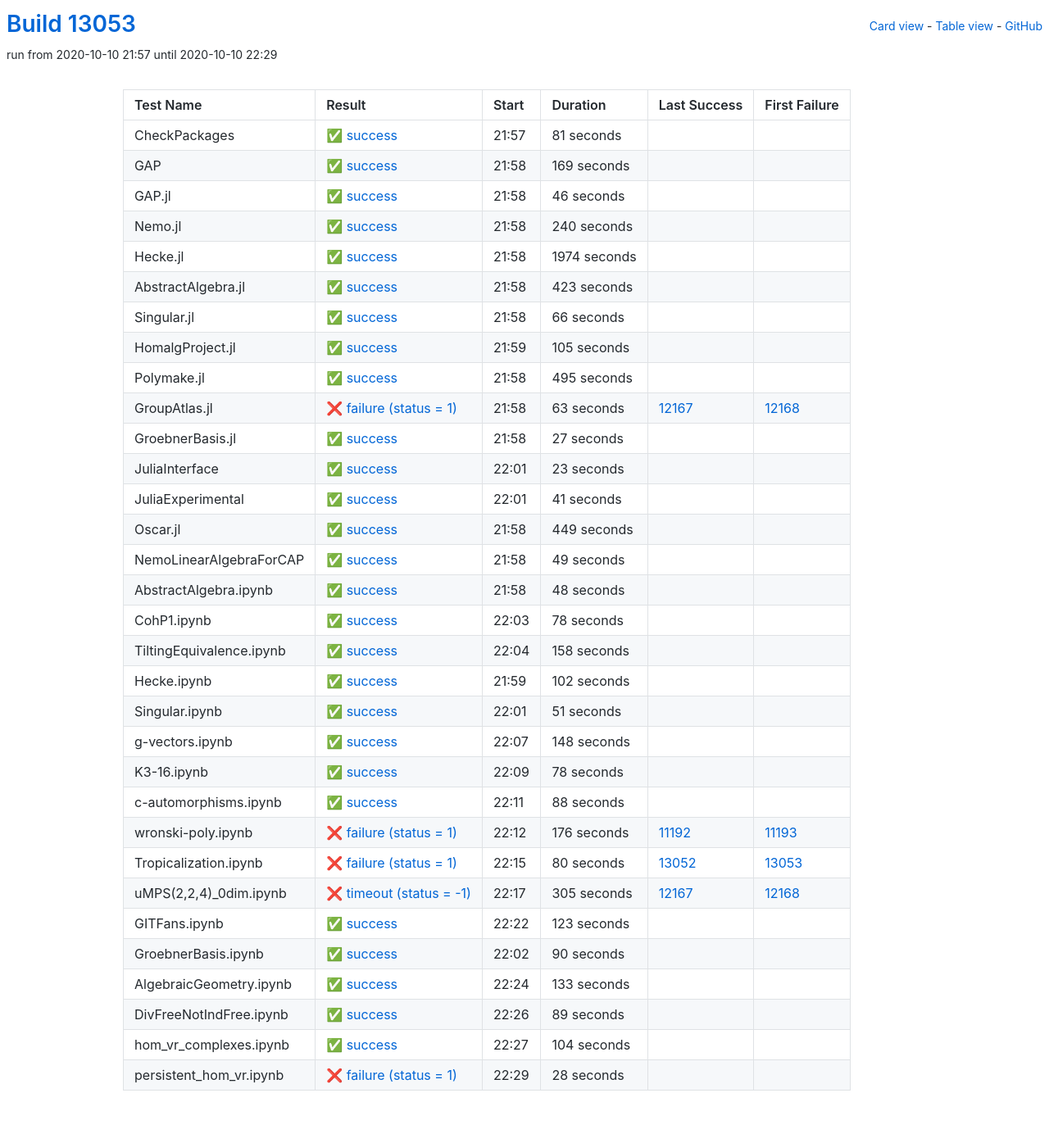
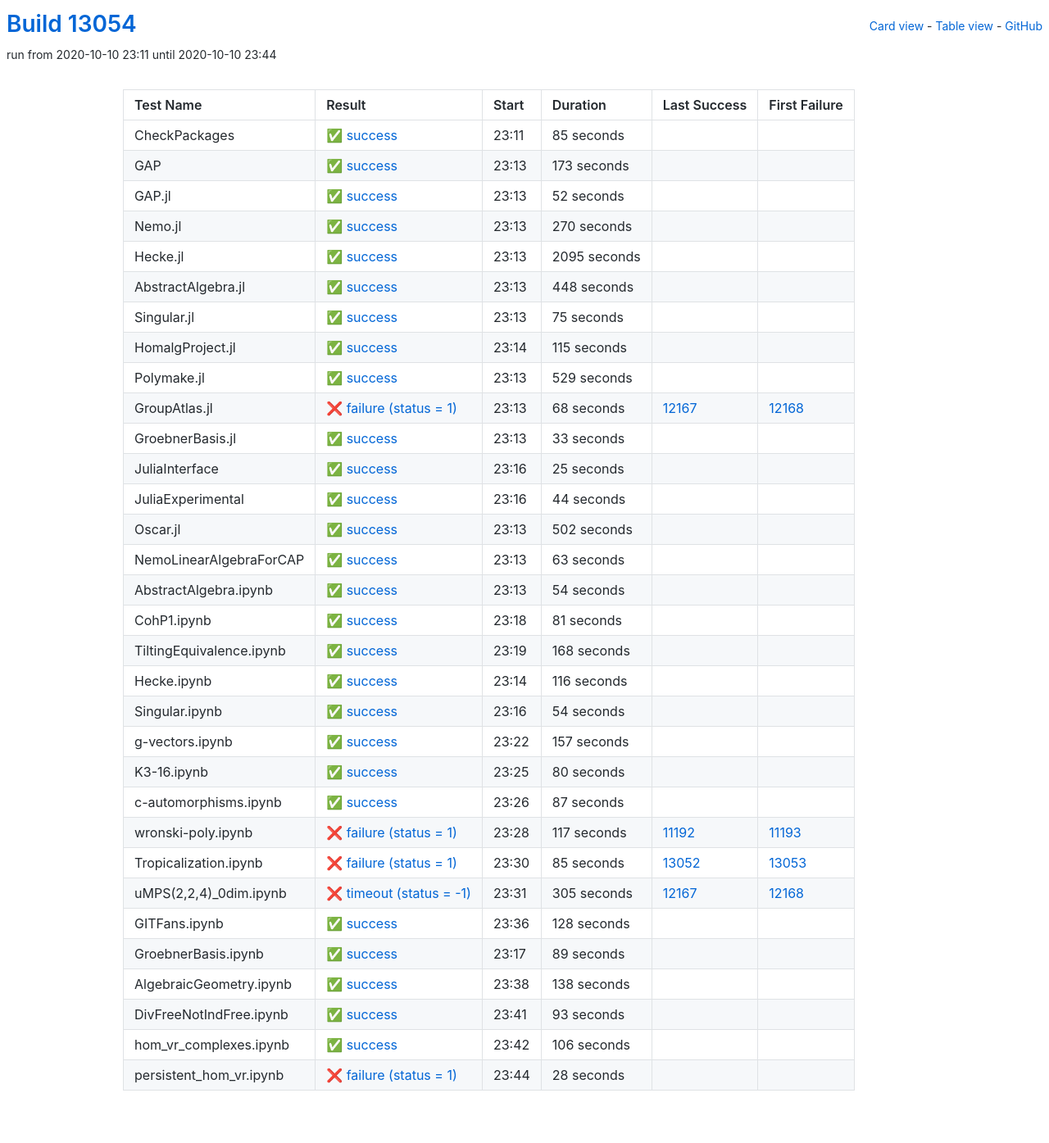
Before and after one commit to oscar-system/oscar-ci-status, a Jekyll site: the page built from table.html, in a window 1280 px wide. Shown: the whole page at 82% size. Built offline with Jekyll 4.4.1, drawn with Linux system fonts in a browser that asks for light colours.

Commit message:
Build #13054

```diff
--- a/_data/ci.yml
+++ b/_data/ci.yml
@@ -1,6 +1,6 @@
 ---
-build: 13053
-build_url: https://oscarci.mathematik.uni-kl.de/job/oscar/13053/
+build: 13054
+build_url: https://oscarci.mathematik.uni-kl.de/job/oscar/13054/
 job: oscar
 organization: oscar-system
 repo: oscar-ci-status
@@ -8,8 +8,200 @@
 tests:
 - name: CheckPackages
   id: checkpackages
-  log: https://oscarci.mathematik.uni-kl.de/job/oscar/13053/artifact/logs/build-13053/CheckPackages.log
-  start: 2020-10-10 21:57
+  log: https://oscarci.mathematik.uni-kl.de/job/oscar/13054/artifact/logs/build-13054/CheckPackages.log
+  start: 2020-10-10 23:11
+  success: true
+  exitcode: 0
+  status: success
+  duration: 85
+  last_success: false
+  last_success_url:
+  first_failure: false
+  first_failure_url:
+- name: GAP
+  id: gap
+  log: https://oscarci.mathematik.uni-kl.de/job/oscar/13054/artifact/logs/build-13054/GAP.log
+  start: 2020-10-10 23:13
+  success: true
+  exitcode: 0
+  status: success
+  duration: 173
+  last_success: false
+  last_success_url:
+  first_failure: false
+  first_failure_url:
+- name: GAP.jl
+  id: gap-jl
+  log: https://oscarci.mathematik.uni-kl.de/job/oscar/13054/artifact/logs/build-13054/GAP.jl.log
+  start: 2020-10-10 23:13
+  success: true
+  exitcode: 0
+  status: success
+  duration: 52
+  last_success: false
+  last_success_url:
+  first_failure: false
+  first_failure_url:
+- name: Nemo.jl
+  id: nemo-jl
+  log: https://oscarci.mathematik.uni-kl.de/job/oscar/13054/artifact/logs/build-13054/Nemo.jl.log
+  start: 2020-10-10 23:13
+  success: true
+  exitcode: 0
+  status: success
+  duration: 270
+  last_success: false
+  last_success_url:
+  first_failure: false
+  first_failure_url:
+- name: Hecke.jl
+  id: hecke-jl
+  log: https://oscarci.mathematik.uni-kl.de/job/oscar/13054/artifact/logs/build-13054/Hecke.jl.log
+  start: 2020-10-10 23:13
+  success: true
+  exitcode: 0
+  status: success
+  duration: 2095
+  last_success: false
+  last_success_url:
+  first_failure: false
+  first_failure_url:
+- name: AbstractAlgebra.jl
+  id: abstractalgebra-jl
+  log: https://oscarci.mathematik.uni-kl.de/job/oscar/13054/artifact/logs/build-13054/AbstractAlgebra.jl.log
+  start: 2020-10-10 23:13
+  success: true
+  exitcode: 0
+  status: success
+  duration: 448
+  last_success: false
+  last_success_url:
+  first_failure: false
+  first_failure_url:
+- name: Singular.jl
+  id: singular-jl
+  log: https://oscarci.mathematik.uni-kl.de/job/oscar/13054/artifact/logs/build-13054/Singular.jl.log
+  start: 2020-10-10 23:13
+  success: true
+  exitcode: 0
+  status: success
+  duration: 75
+  last_success: false
+  last_success_url:
+  first_failure: false
+  first_failure_url:
+- name: HomalgProject.jl
+  id: homalgproject-jl
+  log: https://oscarci.mathematik.uni-kl.de/job/oscar/13054/artifact/logs/build-13054/HomalgProject.jl.log
+  start: 2020-10-10 23:14
+  success: true
+  exitcode: 0
+  status: success
+  duration: 115
+  last_success: false
+  last_success_url:
+  first_failure: false
+  first_failure_url:
+- name: Polymake.jl
+  id: polymake-jl
+  log: https://oscarci.mathematik.uni-kl.de/job/oscar/13054/artifact/logs/build-13054/Polymake.jl.log
+  start: 2020-10-10 23:13
+  success: true
+  exitcode: 0
+  status: success
+  duration: 529
+  last_success: false
+  last_success_url:
+  first_failure: false
+  first_failure_url:
+- name: GroupAtlas.jl
+  id: groupatlas-jl
+  log: https://oscarci.mathematik.uni-kl.de/job/oscar/13054/artifact/logs/build-13054/GroupAtlas.jl.log
+  start: 2020-10-10 23:13
+  success: false
+  exitcode: 1
+  status: failure
+  duration: 68
+  last_success: 12167
+  last_success_url: https://oscarci.mathematik.uni-kl.de/job/oscar/12167/
+  first_failure: 12168
+  first_failure_url: https://oscarci.mathematik.uni-kl.de/job/oscar/12168/
+- name: GroebnerBasis.jl
+  id: groebnerbasis-jl
+  log: https://oscarci.mathematik.uni-kl.de/job/oscar/13054/artifact/logs/build-13054/GroebnerBasis.jl.log
+  start: 2020-10-10 23:13
+  success: true
+  exitcode: 0
+  status: success
+  duration: 33
+  last_success: false
+  last_success_url:
+  first_failure: false
+  first_failure_url:
+- name: JuliaInterface
+  id: juliainterface
+  log: https://oscarci.mathematik.uni-kl.de/job/oscar/13054/artifact/logs/build-13054/JuliaInterface.log
+  start: 2020-10-10 23:16
+  success: true
+  exitcode: 0
+  status: success
+  duration: 25
+  last_success: false
+  last_success_url:
+  first_failure: false
+  first_failure_url:
+- name: JuliaExperimental
+  id: juliaexperimental
+  log: https://oscarci.mathematik.uni-kl.de/job/oscar/13054/artifact/logs/build-13054/JuliaExperimental.log
+  start: 2020-10-10 23:16
+  success: true
+  exitcode: 0
+  status: success
+  duration: 44
+  last_success: false
+  last_success_url:
+  first_failure: false
+  first_failure_url:
+- name: Oscar.jl
+  id: oscar-jl
+  log: https://oscarci.mathematik.uni-kl.de/job/oscar/13054/artifact/logs/build-13054/Oscar.jl.log
+  start: 2020-10-10 23:13
+  success: true
+  exitcode: 0
+  status: success
+  duration: 502
+  last_success: false
+  last_success_url:
+  first_failure: false
+  first_failure_url:
+- name: NemoLinearAlgebraForCAP
+  id: nemolinearalgebraforcap
+  log: https://oscarci.mathematik.uni-kl.de/job/oscar/13054/artifact/logs/build-13054/NemoLinearAlgebraForCAP.log
+  start: 2020-10-10 23:13
+  success: true
+  exitcode: 0
+  status: success
+  duration: 63
+  last_success: false
+  last_success_url:
+  first_failure: false
+  first_failure_url:
+- name: AbstractAlgebra.ipynb
+  id: abstractalgebra-ipynb
+  log: https://oscarci.mathematik.uni-kl.de/job/oscar/13054/artifact/logs/build-13054/AbstractAlgebra.ipynb.log
+  start: 2020-10-10 23:13
+  success: true
+  exitcode: 0
+  status: success
+  duration: 54
+  last_success: false
+  last_success_url:
+  first_failure: false
+  first_failure_url:
+- name: CohP1.ipynb
+  id: cohp1-ipynb
+  log: https://oscarci.mathematik.uni-kl.de/job/oscar/13054/artifact/logs/build-13054/CohP1.ipynb.log
+  start: 2020-10-10 23:18
   success: true
   exitcode: 0
   status: success
@@ -18,298 +210,106 @@
   last_success_url:
   first_failure: false
   first_failure_url:
-- name: GAP
-  id: gap
-  log: https://oscarci.mathematik.uni-kl.de/job/oscar/13053/artifact/logs/build-13053/GAP.log
-  start: 2020-10-10 21:58
+- name: TiltingEquivalence.ipynb
+  id: tiltingequivalence-ipynb
+  log: https://oscarci.mathematik.uni-kl.de/job/oscar/13054/artifact/logs/build-13054/TiltingEquivalence.ipynb.log
+  start: 2020-10-10 23:19
   success: true
   exitcode: 0
   status: success
-  duration: 169
-  last_success: false
-  last_success_url:
-  first_failure: false
-  first_failure_url:
-- name: GAP.jl
-  id: gap-jl
-  log: https://oscarci.mathematik.uni-kl.de/job/oscar/13053/artifact/logs/build-13053/GAP.jl.log
-  start: 2020-10-10 21:58
-  success: true
-  exitcode: 0
-  status: success
-  duration: 46
-  last_success: false
-  last_success_url:
-  first_failure: false
-  first_failure_url:
-- name: Nemo.jl
-  id: nemo-jl
-  log: https://oscarci.mathematik.uni-kl.de/job/oscar/13053/artifact/logs/build-13053/Nemo.jl.log
-  start: 2020-10-10 21:58
-  success: true
-  exitcode: 0
-  status: success
-  duration: 240
-  last_success: false
-  last_success_url:
-  first_failure: false
-  first_failure_url:
-- name: Hecke.jl
-  id: hecke-jl
-  log: https://oscarci.mathematik.uni-kl.de/job/oscar/13053/artifact/logs/build-13053/Hecke.jl.log
-  start: 2020-10-10 21:58
-  success: true
-  exitcode: 0
-  status: success
-  duration: 1974
-  last_success: false
-  last_success_url:
-  first_failure: false
-  first_failure_url:
-- name: AbstractAlgebra.jl
-  id: abstractalgebra-jl
-  log: https://oscarci.mathematik.uni-kl.de/job/oscar/13053/artifact/logs/build-13053/AbstractAlgebra.jl.log
-  start: 2020-10-10 21:58
-  success: true
-  exitcode: 0
-  status: success
-  duration: 423
-  last_success: false
-  last_success_url:
-  first_failure: false
-  first_failure_url:
-- name: Singular.jl
-  id: singular-jl
-  log: https://oscarci.mathematik.uni-kl.de/job/oscar/13053/artifact/logs/build-13053/Singular.jl.log
-  start: 2020-10-10 21:58
-  success: true
-  exitcode: 0
-  status: success
-  duration: 66
-  last_success: false
-  last_success_url:
-  first_failure: false
-  first_failure_url:
-- name: HomalgProject.jl
-  id: homalgproject-jl
-  log: https://oscarci.mathematik.uni-kl.de/job/oscar/13053/artifact/logs/build-13053/HomalgProject.jl.log
-  start: 2020-10-10 21:59
-  success: true
-  exitcode: 0
-  status: success
-  duration: 105
-  last_success: false
-  last_success_url:
-  first_failure: false
-  first_failure_url:
-- name: Polymake.jl
-  id: polymake-jl
-  log: https://oscarci.mathematik.uni-kl.de/job/oscar/13053/artifact/logs/build-13053/Polymake.jl.log
-  start: 2020-10-10 21:58
-  success: true
-  exitcode: 0
-  status: success
-  duration: 495
-  last_success: false
-  last_success_url:
-  first_failure: false
-  first_failure_url:
-- name: GroupAtlas.jl
-  id: groupatlas-jl
-  log: https://oscarci.mathematik.uni-kl.de/job/oscar/13053/artifact/logs/build-13053/GroupAtlas.jl.log
-  start: 2020-10-10 21:58
-  success: false
-  exitcode: 1
-  status: failure
-  duration: 63
-  last_success: 12167
-  last_success_url: https://oscarci.mathematik.uni-kl.de/job/oscar/12167/
-  first_failure: 12168
-  first_failure_url: https://oscarci.mathematik.uni-kl.de/job/oscar/12168/
-- name: GroebnerBasis.jl
-  id: groebnerbasis-jl
-  log: https://oscarci.mathematik.uni-kl.de/job/oscar/13053/artifact/logs/build-13053/GroebnerBasis.jl.log
-  start: 2020-10-10 21:58
-  success: true
-  exitcode: 0
-  status: success
-  duration: 27
-  last_success: false
-  last_success_url:
-  first_failure: false
-  first_failure_url:
-- name: JuliaInterface
-  id: juliainterface
-  log: https://oscarci.mathematik.uni-kl.de/job/oscar/13053/artifact/logs/build-13053/JuliaInterface.log
-  start: 2020-10-10 22:01
-  success: true
-  exitcode: 0
-  status: success
-  duration: 23
-  last_success: false
-  last_success_url:
-  first_failure: false
-  first_failure_url:
-- name: JuliaExperimental
-  id: juliaexperimental
-  log: https://oscarci.mathematik.uni-kl.de/job/oscar/13053/artifact/logs/build-13053/JuliaExperimental.log
-  start: 2020-10-10 22:01
-  success: true
-  exitcode: 0
-  status: success
-  duration: 41
-  last_success: false
-  last_success_url:
-  first_failure: false
-  first_failure_url:
-- name: Oscar.jl
-  id: oscar-jl
-  log: https://oscarci.mathematik.uni-kl.de/job/oscar/13053/artifact/logs/build-13053/Oscar.jl.log
-  start: 2020-10-10 21:58
-  success: true
-  exitcode: 0
-  status: success
-  duration: 449
-  last_success: false
-  last_success_url:
-  first_failure: false
-  first_failure_url:
-- name: NemoLinearAlgebraForCAP
-  id: nemolinearalgebraforcap
-  log: https://oscarci.mathematik.uni-kl.de/job/oscar/13053/artifact/logs/build-13053/NemoLinearAlgebraForCAP.log
-  start: 2020-10-10 21:58
-  success: true
-  exitcode: 0
-  status: success
-  duration: 49
-  last_success: false
-  last_success_url:
-  first_failure: false
-  first_failure_url:
-- name: AbstractAlgebra.ipynb
-  id: abstractalgebra-ipynb
-  log: https://oscarci.mathematik.uni-kl.de/job/oscar/13053/artifact/logs/build-13053/AbstractAlgebra.ipynb.log
-  start: 2020-10-10 21:58
-  success: true
-  exitcode: 0
-  status: success
-  duration: 48
-  last_success: false
-  last_success_url:
-  first_failure: false
-  first_failure_url:
-- name: CohP1.ipynb
-  id: cohp1-ipynb
-  log: https://oscarci.mathematik.uni-kl.de/job/oscar/13053/artifact/logs/build-13053/CohP1.ipynb.log
-  start: 2020-10-10 22:03
-  success: true
-  exitcode: 0
-  status: success
-  duration: 78
-  last_success: false
-  last_success_url:
-  first_failure: false
-  first_failure_url:
-- name: TiltingEquivalence.ipynb
-  id: tiltingequivalence-ipynb
-  log: https://oscarci.mathematik.uni-kl.de/job/oscar/13053/artifact/logs/build-13053/TiltingEquivalence.ipynb.log
-  start: 2020-10-10 22:04
-  success: true
-  exitcode: 0
-  status: success
-  duration: 158
+  duration: 168
   last_success: false
   last_success_url:
   first_failure: false
   first_failure_url:
 - name: Hecke.ipynb
   id: hecke-ipynb
-  log: https://oscarci.mathematik.uni-kl.de/job/oscar/13053/artifact/logs/build-13053/Hecke.ipynb.log
-  start: 2020-10-10 21:59
+  log: https://oscarci.mathematik.uni-kl.de/job/oscar/13054/artifact/logs/build-13054/Hecke.ipynb.log
+  start: 2020-10-10 23:14
   success: true
   exitcode: 0
   status: success
-  duration: 102
+  duration: 116
   last_success: false
   last_success_url:
   first_failure: false
   first_failure_url:
 - name: Singular.ipynb
   id: singular-ipynb
-  log: https://oscarci.mathematik.uni-kl.de/job/oscar/13053/artifact/logs/build-13053/Singular.ipynb.log
-  start: 2020-10-10 22:01
+  log: https://oscarci.mathematik.uni-kl.de/job/oscar/13054/artifact/logs/build-13054/Singular.ipynb.log
+  start: 2020-10-10 23:16
   success: true
   exitcode: 0
   status: success
-  duration: 51
+  duration: 54
   last_success: false
   last_success_url:
   first_failure: false
   first_failure_url:
 - name: g-vectors.ipynb
   id: g-vectors-ipynb
-  log: https://oscarci.mathematik.uni-kl.de/job/oscar/13053/artifact/logs/build-13053/g-vectors.ipynb.log
-  start: 2020-10-10 22:07
+  log: https://oscarci.mathematik.uni-kl.de/job/oscar/13054/artifact/logs/build-13054/g-vectors.ipynb.log
+  start: 2020-10-10 23:22
   success: true
   exitcode: 0
   status: success
-  duration: 148
+  duration: 157
   last_success: false
   last_success_url:
   first_failure: false
   first_failure_url:
 - name: K3-16.ipynb
   id: k3-16-ipynb
-  log: https://oscarci.mathematik.uni-kl.de/job/oscar/13053/artifact/logs/build-13053/K3-16.ipynb.log
-  start: 2020-10-10 22:09
+  log: https://oscarci.mathematik.uni-kl.de/job/oscar/13054/artifact/logs/build-13054/K3-16.ipynb.log
+  start: 2020-10-10 23:25
   success: true
   exitcode: 0
   status: success
-  duration: 78
+  duration: 80
   last_success: false
   last_success_url:
   first_failure: false
   first_failure_url:
 - name: c-automorphisms.ipynb
   id: c-automorphisms-ipynb
-  log: https://oscarci.mathematik.uni-kl.de/job/oscar/13053/artifact/logs/build-13053/c-automorphisms.ipynb.log
-  start: 2020-10-10 22:11
+  log: https://oscarci.mathematik.uni-kl.de/job/oscar/13054/artifact/logs/build-13054/c-automorphisms.ipynb.log
+  start: 2020-10-10 23:26
   success: true
   exitcode: 0
   status: success
-  duration: 88
+  duration: 87
   last_success: false
   last_success_url:
   first_failure: false
   first_failure_url:
 - name: wronski-poly.ipynb
   id: wronski-poly-ipynb
-  log: https://oscarci.mathematik.uni-kl.de/job/oscar/13053/artifact/logs/build-13053/wronski-poly.ipynb.log
-  start: 2020-10-10 22:12
+  log: https://oscarci.mathematik.uni-kl.de/job/oscar/13054/artifact/logs/build-13054/wronski-poly.ipynb.log
+  start: 2020-10-10 23:28
   success: false
   exitcode: 1
   status: failure
-  duration: 176
+  duration: 117
   last_success: 11192
   last_success_url: https://oscarci.mathematik.uni-kl.de/job/oscar/11192/
   first_failure: 11193
   first_failure_url: https://oscarci.mathematik.uni-kl.de/job/oscar/11193/
 - name: Tropicalization.ipynb
   id: tropicalization-ipynb
-  log: https://oscarci.mathematik.uni-kl.de/job/oscar/13053/artifact/logs/build-13053/Tropicalization.ipynb.log
-  start: 2020-10-10 22:15
+  log: https://oscarci.mathematik.uni-kl.de/job/oscar/13054/artifact/logs/build-13054/Tropicalization.ipynb.log
+  start: 2020-10-10 23:30
   success: false
   exitcode: 1
   status: failure
-  duration: 80
+  duration: 85
   last_success: 13052
   last_success_url: https://oscarci.mathematik.uni-kl.de/job/oscar/13052/
   first_failure: 13053
   first_failure_url: https://oscarci.mathematik.uni-kl.de/job/oscar/13053/
 - name: uMPS(2,2,4)_0dim.ipynb
   id: umps-2-2-4-0dim-ipynb
-  log: https://oscarci.mathematik.uni-kl.de/job/oscar/13053/artifact/logs/build-13053/uMPS-2-2-4-_0dim.ipynb.log
-  start: 2020-10-10 22:17
+  log: https://oscarci.mathematik.uni-kl.de/job/oscar/13054/artifact/logs/build-13054/uMPS-2-2-4-_0dim.ipynb.log
+  start: 2020-10-10 23:31
   success: false
   exitcode: -1
   status: timeout
@@ -320,44 +320,20 @@
   first_failure_url: https://oscarci.mathematik.uni-kl.de/job/oscar/12168/
 - name: GITFans.ipynb
   id: gitfans-ipynb
-  log: https://oscarci.mathematik.uni-kl.de/job/oscar/13053/artifact/logs/build-13053/GITFans.ipynb.log
-  start: 2020-10-10 22:22
+  log: https://oscarci.mathematik.uni-kl.de/job/oscar/13054/artifact/logs/build-13054/GITFans.ipynb.log
+  start: 2020-10-10 23:36
   success: true
   exitcode: 0
   status: success
-  duration: 123
+  duration: 128
   last_success: false
   last_success_url:
   first_failure: false
   first_failure_url:
 - name: GroebnerBasis.ipynb
   id: groebnerbasis-ipynb
-  log: https://oscarci.mathematik.uni-kl.de/job/oscar/13053/artifact/logs/build-13053/GroebnerBasis.ipynb.log
-  start: 2020-10-10 22:02
-  success: true
-  exitcode: 0
-  status: success
-  duration: 90
-  last_success: false
-  last_success_url:
-  first_failure: false
-  first_failure_url:
-- name: AlgebraicGeometry.ipynb
-  id: algebraicgeometry-ipynb
-  log: https://oscarci.mathematik.uni-kl.de/job/oscar/13053/artifact/logs/build-13053/AlgebraicGeometry.ipynb.log
-  start: 2020-10-10 22:24
-  success: true
-  exitcode: 0
-  status: success
-  duration: 133
-  last_success: false
-  last_success_url:
-  first_failure: false
-  first_failure_url:
-- name: DivFreeNotIndFree.ipynb
-  id: divfreenotindfree-ipynb
-  log: https://oscarci.mathematik.uni-kl.de/job/oscar/13053/artifact/logs/build-13053/DivFreeNotIndFree.ipynb.log
-  start: 2020-10-10 22:26
+  log: https://oscarci.mathematik.uni-kl.de/job/oscar/13054/artifact/logs/build-13054/GroebnerBasis.ipynb.log
+  start: 2020-10-10 23:17
   success: true
   exitcode: 0
   status: success
@@ -366,22 +342,46 @@
   last_success_url:
   first_failure: false
   first_failure_url:
-- name: hom_vr_complexes.ipynb
-  id: hom-vr-complexes-ipynb
-  log: https://oscarci.mathematik.uni-kl.de/job/oscar/13053/artifact/logs/build-13053/hom_vr_complexes.ipynb.log
-  start: 2020-10-10 22:27
+- name: AlgebraicGeometry.ipynb
+  id: algebraicgeometry-ipynb
+  log: https://oscarci.mathematik.uni-kl.de/job/oscar/13054/artifact/logs/build-13054/AlgebraicGeometry.ipynb.log
+  start: 2020-10-10 23:38
   success: true
   exitcode: 0
   status: success
-  duration: 104
+  duration: 138
+  last_success: false
+  last_success_url:
+  first_failure: false
+  first_failure_url:
+- name: DivFreeNotIndFree.ipynb
+  id: divfreenotindfree-ipynb
+  log: https://oscarci.mathematik.uni-kl.de/job/oscar/13054/artifact/logs/build-13054/DivFreeNotIndFree.ipynb.log
+  start: 2020-10-10 23:41
+  success: true
+  exitcode: 0
+  status: success
+  duration: 93
+  last_success: false
+  last_success_url:
+  first_failure: false
+  first_failure_url:
+- name: hom_vr_complexes.ipynb
+  id: hom-vr-complexes-ipynb
+  log: https://oscarci.mathematik.uni-kl.de/job/oscar/13054/artifact/logs/build-13054/hom_vr_complexes.ipynb.log
+  start: 2020-10-10 23:42
+  success: true
+  exitcode: 0
+  status: success
+  duration: 106
   last_success: false
   last_success_url:
   first_failure: false
   first_failure_url:
 - name: persistent_hom_vr.ipynb
   id: persistent-hom-vr-ipynb
-  log: https://oscarci.mathematik.uni-kl.de/job/oscar/13053/artifact/logs/build-13053/persistent_hom_vr.ipynb.log
-  start: 2020-10-10 22:29
+  log: https://oscarci.mathematik.uni-kl.de/job/oscar/13054/artifact/logs/build-13054/persistent_hom_vr.ipynb.log
+  start: 2020-10-10 23:44
   success: false
   exitcode: 1
   status: failure
```
Also changed, not shown: README.md.
